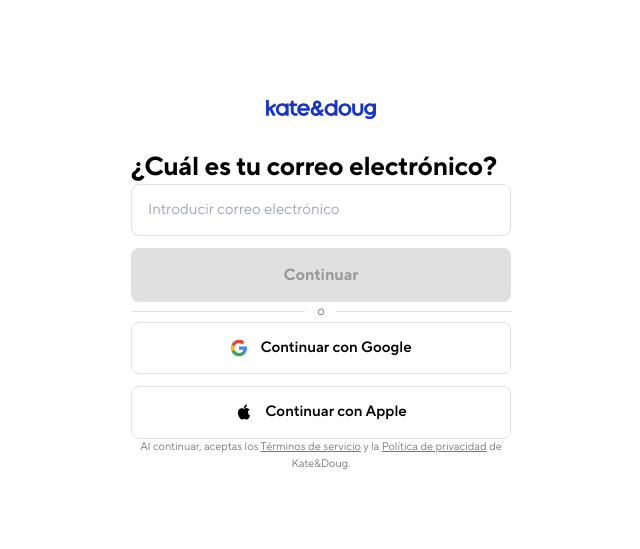
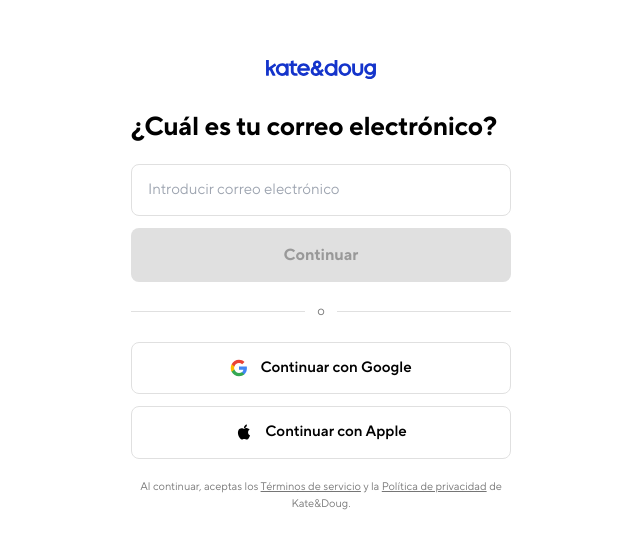
Before and after one commit to katedoug/kd-citas, a Next.js app: page /login in a window 1280 px wide. Shown: the part 113-662 px from the top of the page, without its empty margins (319-959 px from the left). Built offline with nearby package versions, Linux system fonts and the light colour scheme; no server answers.

Commit message:
fix login step transition: out then in sequence

```diff
--- a/app/login/[[...rest]]/page.tsx
+++ b/app/login/[[...rest]]/page.tsx
@@ -1,5 +1,5 @@
 'use client'
-import { useState, FormEvent } from 'react'
+import { useState, useRef, FormEvent } from 'react'
 import { useRouter } from 'next/navigation'
 import Image from 'next/image'
 import { useAuthCtx } from '@/context/AuthContext'
@@ -10,16 +10,40 @@
   const [email, setEmail] = useState('')
   const [password, setPassword] = useState('')
   const [step, setStep] = useState<'email' | 'password'>('email')
-  const [direction, setDirection] = useState<'forward' | 'back'>('forward')
   const [loading, setLoading] = useState(false)
   const [error, setError] = useState('')
+
+  // transition state: 'idle' | 'out' | 'in'
+  const [phase, setPhase] = useState<'idle' | 'out' | 'in'>('idle')
+  const [dir, setDir] = useState<1 | -1>(1) // 1 = forward, -1 = back
+  const pendingStep = useRef<'email' | 'password'>('email')
+
+  const slideStyle = {
+    transition: phase === 'in' ? 'opacity 220ms ease, transform 220ms ease' : phase === 'out' ? 'opacity 160ms ease, transform 160ms ease' : 'none',
+    opacity: phase === 'out' ? 0 : 1,
+    transform: phase === 'out'
+      ? `translateX(${dir * -22}px)`
+      : phase === 'in'
+        ? `translateX(${dir * 22}px)`
+        : 'translateX(0)',
+  }
+
+  const go = (nextStep: 'email' | 'password', direction: 1 | -1) => {
+    setError('')
+    setDir(direction)
+    setPhase('out')
+    pendingStep.current = nextStep
+    setTimeout(() => {
+      setStep(nextStep)
+      setPhase('in')
+      requestAnimationFrame(() => requestAnimationFrame(() => setPhase('idle')))
+    }, 170)
+  }
 
   const handleContinue = (e: FormEvent) => {
     e.preventDefault()
     if (!email.trim()) return
-    setError('')
-    setDirection('forward')
-    setStep('password')
+    go('password', 1)
   }
 
   const handleSignIn = async (e: FormEvent) => {
@@ -43,18 +67,13 @@
           <Image src="/logo-kateandoug-wordmark.svg" alt="Kate&Doug" width={110} height={34} />
         </div>
 
-        <div
-          key={step}
-          className={direction === 'forward' ? 'animate-step-in' : 'animate-step-back'}
-          style={{ overflow: 'hidden' }}
-        >
+        <div style={{ overflow: 'hidden' }}>
+          <div style={slideStyle}>
             {step === 'email' ? (
-          <>
-            <div>
+              <div className="flex flex-col gap-5">
                 <h1 className="text-[26px] font-bold leading-tight tracking-[-0.01em]" style={{ color: '#000' }}>
                   ¿Cuál es tu correo electrónico?
                 </h1>
-            </div>
 
                 <form onSubmit={handleContinue} className="flex flex-col gap-3">
                   <input
@@ -85,12 +104,9 @@
                 </div>
 
                 <div className="flex flex-col gap-3">
-              <button
-                onClick={signInWithGoogle}
-                type="button"
+                  <button onClick={signInWithGoogle} type="button"
                     className="w-full flex items-center justify-center gap-3 py-[14px] rounded-[8px] text-[15px] font-semibold cursor-pointer"
-                style={{ border: '1.5px solid #E0E0E0', background: '#fff', color: '#000' }}
-              >
+                    style={{ border: '1.5px solid #E0E0E0', background: '#fff', color: '#000' }}>
                     <svg width="18" height="18" viewBox="0 0 24 24">
                       <path fill="#4285F4" d="M22.56 12.25c0-.78-.07-1.53-.2-2.25H12v4.26h5.92c-.26 1.37-1.04 2.53-2.21 3.31v2.77h3.57c2.08-1.92 3.28-4.74 3.28-8.09z"/>
                       <path fill="#34A853" d="M12 23c2.97 0 5.46-.98 7.28-2.66l-3.57-2.77c-.98.66-2.23 1.06-3.71 1.06-2.86 0-5.29-1.93-6.16-4.53H2.18v2.84C3.99 20.53 7.7 23 12 23z"/>
@@ -99,11 +115,9 @@
                     </svg>
                     Continuar con Google
                   </button>
-              <button
-                type="button"
+                  <button type="button"
                     className="w-full flex items-center justify-center gap-3 py-[14px] rounded-[8px] text-[15px] font-semibold cursor-pointer"
-                style={{ border: '1.5px solid #E0E0E0', background: '#fff', color: '#000' }}
-              >
+                    style={{ border: '1.5px solid #E0E0E0', background: '#fff', color: '#000' }}>
                     <svg width="18" height="18" viewBox="0 0 24 24" fill="currentColor">
                       <path d="M18.71 19.5c-.83 1.24-1.71 2.45-3.05 2.47-1.34.03-1.77-.79-3.29-.79-1.53 0-2 .77-3.27.82-1.31.05-2.3-1.32-3.14-2.53C4.25 17 2.94 12.45 4.7 9.39c.87-1.52 2.43-2.48 4.12-2.51 1.28-.02 2.5.87 3.29.87.78 0 2.26-1.07 3.8-.91.65.03 2.47.26 3.64 1.98-.09.06-2.17 1.28-2.15 3.81.03 3.02 2.65 4.03 2.68 4.04-.03.07-.42 1.44-1.38 2.83M13 3.5c.73-.83 1.94-1.46 2.94-1.5.13 1.17-.34 2.35-1.04 3.19-.69.85-1.83 1.51-2.95 1.42-.15-1.15.41-2.35 1.05-3.11z"/>
                     </svg>
@@ -118,15 +132,13 @@
                   <span className="underline cursor-pointer">Política de privacidad</span>{' '}
                   de Kate&amp;Doug.
                 </p>
-          </>
+              </div>
             ) : (
-          <>
+              <div className="flex flex-col gap-5">
                 <div>
-              <button
-                onClick={() => { setDirection('back'); setStep('email'); setError('') }}
-                className="text-[13px] font-semibold mb-4 bg-transparent border-none cursor-pointer p-0"
-                style={{ color: '#000' }}
-              >
+                  <button onClick={() => go('email', -1)}
+                    className="text-[13px] font-semibold mb-3 bg-transparent border-none cursor-pointer p-0 block"
+                    style={{ color: '#1434CB' }}>
                     ← {email}
                   </button>
                   <h1 className="text-[26px] font-bold leading-tight tracking-[-0.01em]" style={{ color: '#000' }}>
@@ -146,18 +158,17 @@
                     style={{ border: '1.5px solid #E0E0E0', background: '#fff', color: '#000' }}
                   />
                   {error && <p className="text-[13px] text-center" style={{ color: '#B3261E' }}>{error}</p>}
-              <button
-                type="submit"
-                disabled={loading || !password}
+                  <button type="submit" disabled={loading || !password}
                     className="w-full py-[15px] rounded-[8px] text-[16px] font-bold border-none cursor-pointer"
-                style={{ background: password && !loading ? '#1434CB' : '#e0e0e0', color: password && !loading ? '#fff' : '#999' }}
-              >
+                    style={{ background: password && !loading ? '#1434CB' : '#e0e0e0', color: password && !loading ? '#fff' : '#999' }}>
                     {loading ? 'Iniciando sesión…' : 'Iniciar sesión'}
                   </button>
                 </form>
-          </>
+              </div>
             )}
           </div>
+        </div>
+
       </div>
     </div>
   )
```
Lines whose indentation alone changed are shown as unchanged.
